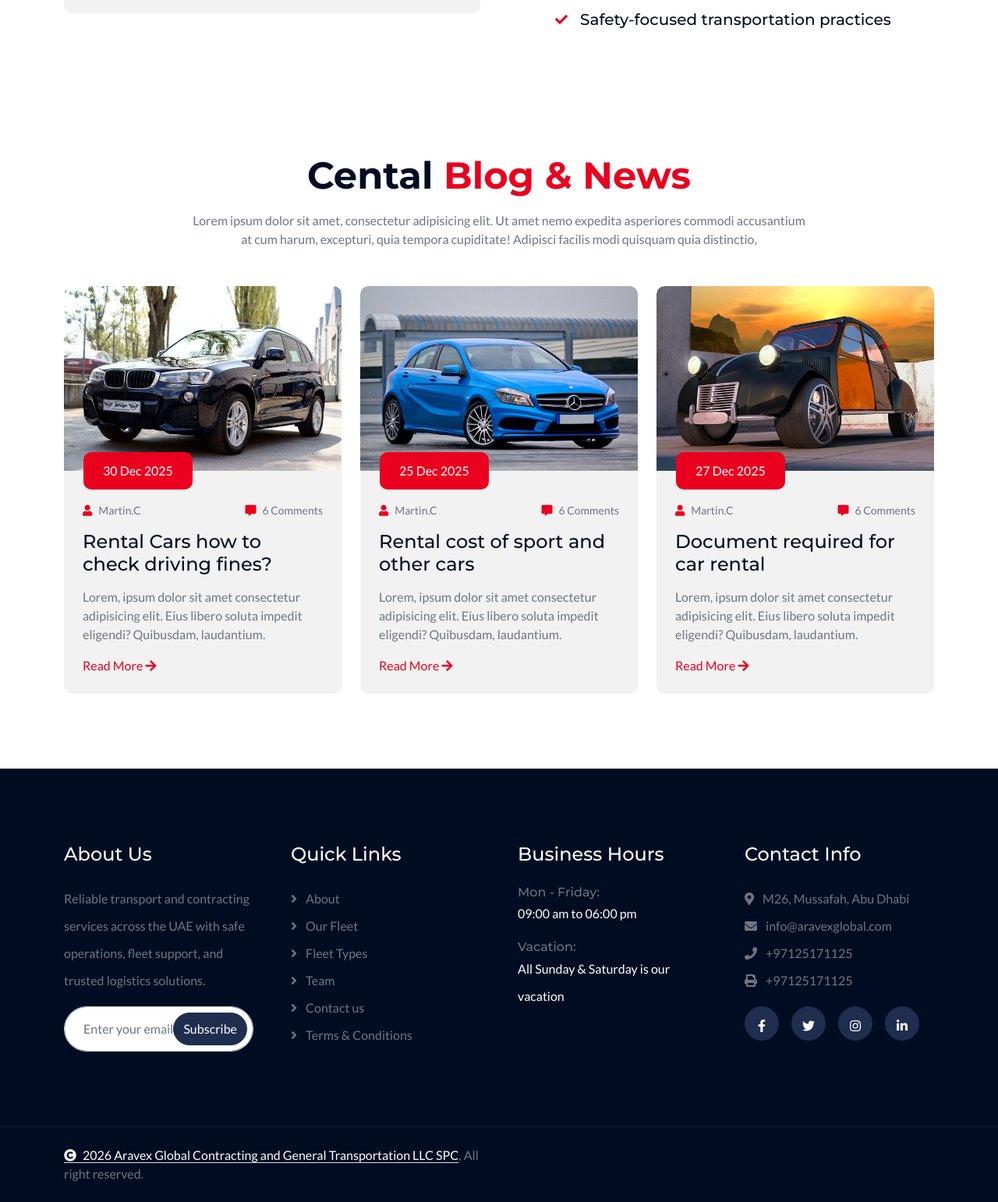
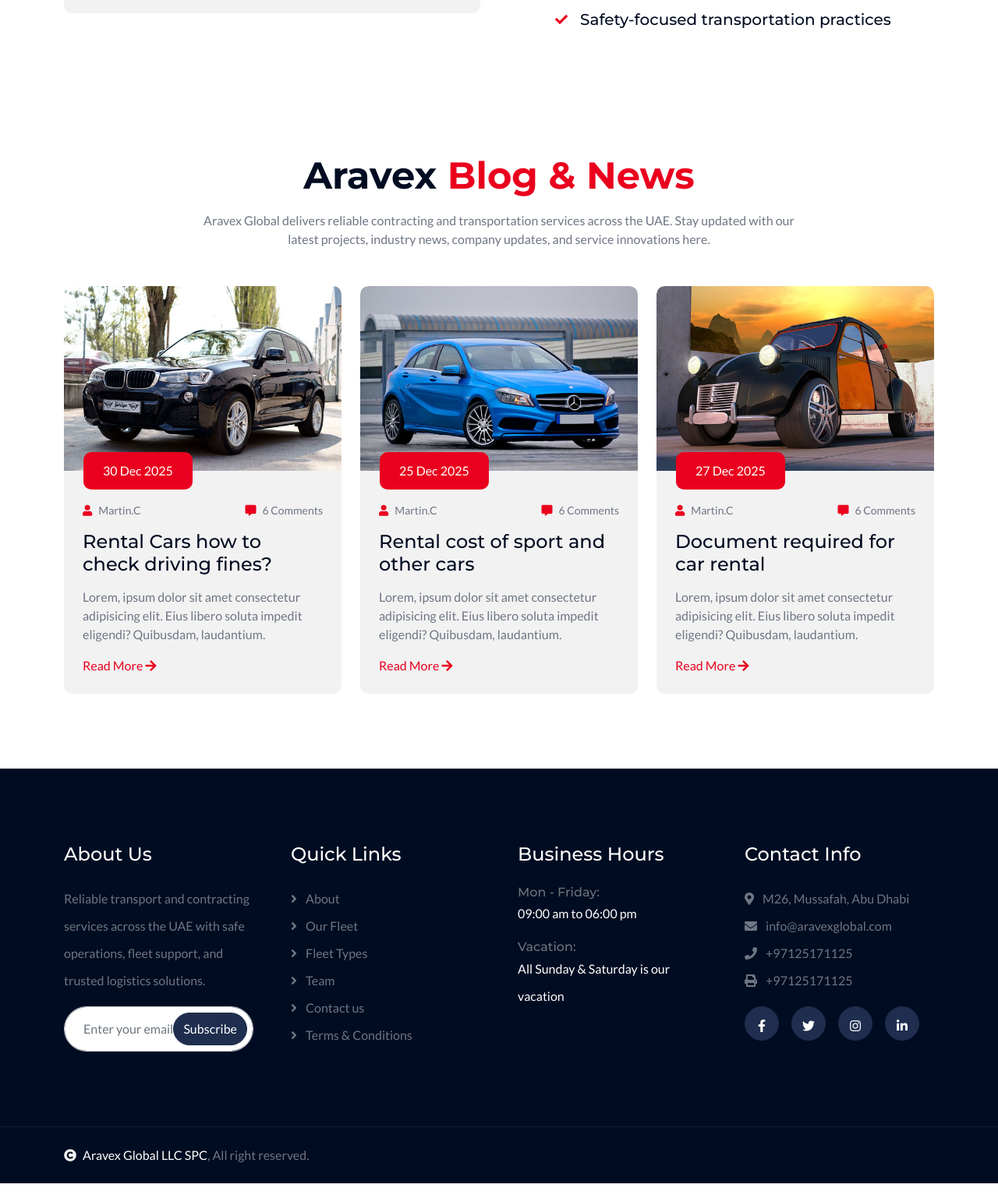
Before and after one commit to ahammed-ajmal/aravex-global, a website with bundled scripts: page index.html in a window 1280 px wide. Shown: the part 4016-5558 px from the top of the page at 78% size. After the commit the page ends 5534 px from the top, so only its background shows below. Built offline with nearby package versions, Linux system fonts and the light colour scheme; animation ran at ten frames a second.

Commit message:
image & footer

```diff
--- a/index.html
+++ b/index.html
@@ -910,10 +910,9 @@
     <div class="container-fluid blog py-5">
         <div class="container">
             <div class="text-center mx-auto pb-5 wow fadeInUp" data-wow-delay="0.1s" style="max-width: 800px;">
-                <h1 class="display-5 text-capitalize mb-3">Cental<span class="text-primary"> Blog & News</span></h1>
-                <p class="mb-0">Lorem ipsum dolor sit amet, consectetur adipisicing elit. Ut amet nemo expedita
-                    asperiores commodi accusantium at cum harum, excepturi, quia tempora cupiditate! Adipisci facilis
-                    modi quisquam quia distinctio,
+                <h1 class="display-5 text-capitalize mb-3">Aravex<span class="text-primary"> Blog & News</span></h1>
+                <p class="mb-0">Aravex Global delivers reliable contracting and transportation services across the UAE.
+                    Stay updated with our latest projects, industry news, company updates, and service innovations here.
                 </p>
             </div>
             <div class="row g-4">
@@ -1057,9 +1056,8 @@
         <div class="container">
             <div class="row g-4 align-items-center">
                 <div class="col-md-6 text-center text-md-start mb-md-0">
-                    <span class="text-body"><a href="#fleet" class="border-bottom text-white"><i
-                                class="fas fa-copyright text-light me-2"></i>2026 Aravex Global Contracting and
-                            General Transportation LLC SPC</a>, All right
+                    <span class="text-body"><a href="#fleet" class="text-white"><i
+                                class="fas fa-copyright text-light me-2"></i>Aravex Global LLC SPC</a>, All right
                         reserved.</span>
                 </div>
 
```
Also changed, not shown: about.html (+1 -1 lines), blog.html (+5 -6 lines), contact.html (+1 -1 lines), service.html (+2 -2 lines), team.html (+2 -2 lines), vehicle.html (+1 -1 lines), img/a.jpg (added), img/about-img-1.jpg, img/carousel.jpg (added), img/pexels-israyosoy-21717723.jpg (added), 3 other files.
